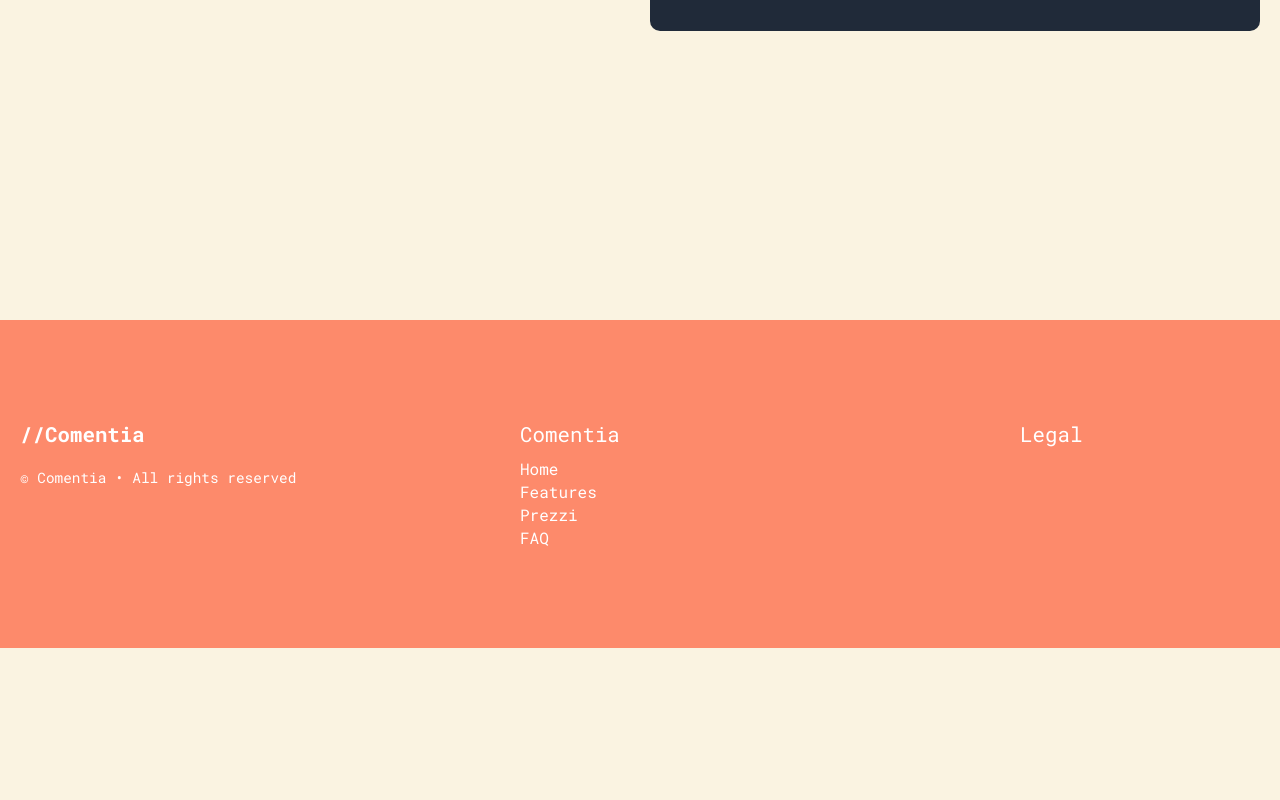
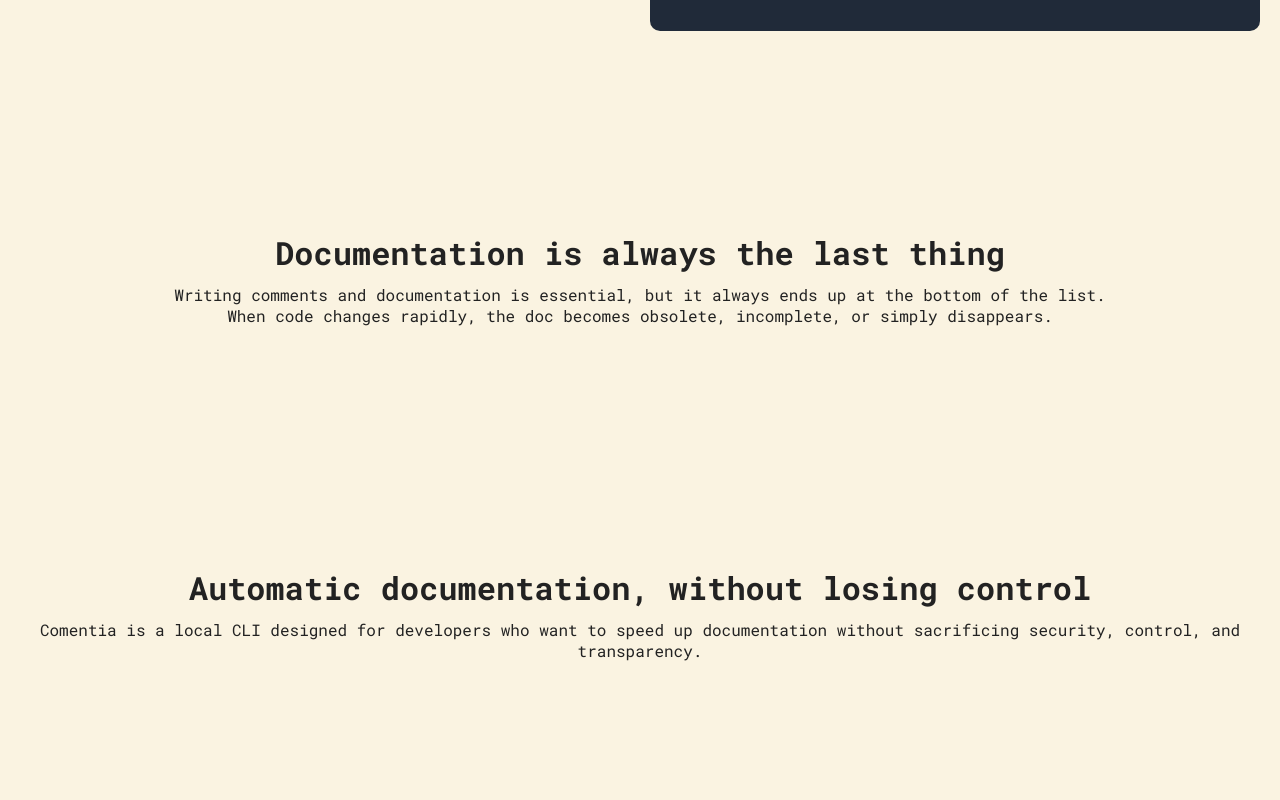
Before and after one commit to MatteoCigognini/comentia, a Next.js app: page /en in a window 1280 px wide. Shown: the part 500-1300 px from the top of the page. Before the commit the page ends 1148 px from the top, so only its background shows below. Built offline with nearby package versions, Linux system fonts and the light colour scheme; a web font is replaced by a local one.

Commit message:
Aggiunge le sezioni nella homepage

```diff
--- a/app/[lang]/dictionaries/en.json
+++ b/app/[lang]/dictionaries/en.json
@@ -12,6 +12,16 @@
             "description": "Analyze your code, generate clear docstrings and comments. No uploads. No changes without consent.",
             "cta": "Try now for free",
             "cta2": "I'm interested."
+        },
+        "problem": {
+            "title": "Documentation is always the last thing",
+            "description": "Writing comments and documentation is essential, but it always ends up at the bottom of the list.\nWhen code changes rapidly, the doc becomes obsolete, incomplete, or simply disappears.",
+            "bullets": []
+        },
+        "solution": {
+            "title": "Automatic documentation, without losing control",
+            "description": "Comentia is a local CLI designed for developers who want to speed up documentation without sacrificing security, control, and transparency.",
+            "bullets": []
         }
     },
     "auth": {
--- a/app/[lang]/dictionaries/it.json
+++ b/app/[lang]/dictionaries/it.json
@@ -12,6 +12,16 @@
             "description": "Analizza il tuo codice, genera docstring e commenti chiari. Nessun upload. Nessuna modifica senza consenso.",
             "cta": "Prova ora gratis",
             "cta2": "Mi interessa"
+        },
+        "problem": {
+            "title": "La **documentazione** è sempre l’ultima cosa",
+            "description": "Scrivere commenti e documentazione è **fondamentale**, ma finisce sempre in fondo alla lista.\nQuando il codice cambia velocemente, la doc diventa obsoleta, incompleta o semplicemente sparisce.",
+            "bullets": []
+        },
+        "solution": {
+            "title": "Documentazione **automatica**, senza perdere il controllo",
+            "description": "Comentia è una CLI locale pensata per sviluppatori che vogliono velocizzare la documentazione senza rinunciare a sicurezza, controllo e trasparenza.",
+            "bullets": []
         }
     },
     "app": {},
--- a/app/[lang]/page.tsx
+++ b/app/[lang]/page.tsx
@@ -9,6 +9,7 @@
 import HeroSection from '../components/Sections/HeroSection'
 import { formatText } from '@/utils/text'
 import CliPreview from '../components/Previews/CliPreview'
+import TitledSection from '../components/Sections/TitledSection'
 
 interface PageProps {
   params: Promise<{ lang: string }>;
@@ -40,6 +41,14 @@
             <CliPreview lang={lang} dict={dict} />
           </div>
         </div>
+
+        <TitledSection
+          title={dict.homepage.problem.title}
+          description={dict.homepage.problem.description}></TitledSection>
+
+        <TitledSection
+          title={dict.homepage.solution.title}
+          description={dict.homepage.solution.description}></TitledSection>
       </Breakpoint>
     </MainContainer>
     <Footer lang={lang} dict={dict} />
--- /dev/null
+++ b/app/components/Sections/TitledSection.module.css
@@ -0,0 +1,37 @@
+.section {
+    height: auto;
+    width: 100%;
+    padding: 100px 0;
+}
+
+.header {
+    height: auto;
+    width: 100%;
+}
+
+.header .title {
+    font-size: var(--font-size-xl);
+    font-weight: 700;
+    color: var(--foreground);
+    text-align: center;
+}
+
+.header .description {
+    margin-top: 10px;
+    font-size: var(--font-size-md);
+    font-weight: 400;
+    color: var(--foreground);
+    text-align: center;
+}
+
+.header .title strong,
+.header .description strong {
+    font-weight: 700;
+    color: var(--color-primary);
+}
+
+.content {
+    height: auto;
+    width: 100%;
+    margin-top: 40px;
+}
--- /dev/null
+++ b/app/components/Sections/TitledSection.tsx
@@ -0,0 +1,20 @@
+'use client';
+
+import { formatText } from '@/utils/text';
+import styles from './TitledSection.module.css'
+
+interface SectionProps {
+    title: string;
+    description?: string;
+    children?: React.ReactNode;
+}
+
+export default function TitledSection({ title, description, children }: SectionProps) {
+    return <div className={styles.section}>
+        <div className={styles.header}>
+            <h2 className={styles.title}>{formatText(title)}</h2>
+            {description && <p className={styles.description}>{formatText(description)}</p>}
+        </div>
+        <div className={styles.content}>{children}</div>
+    </div>
+}
```
